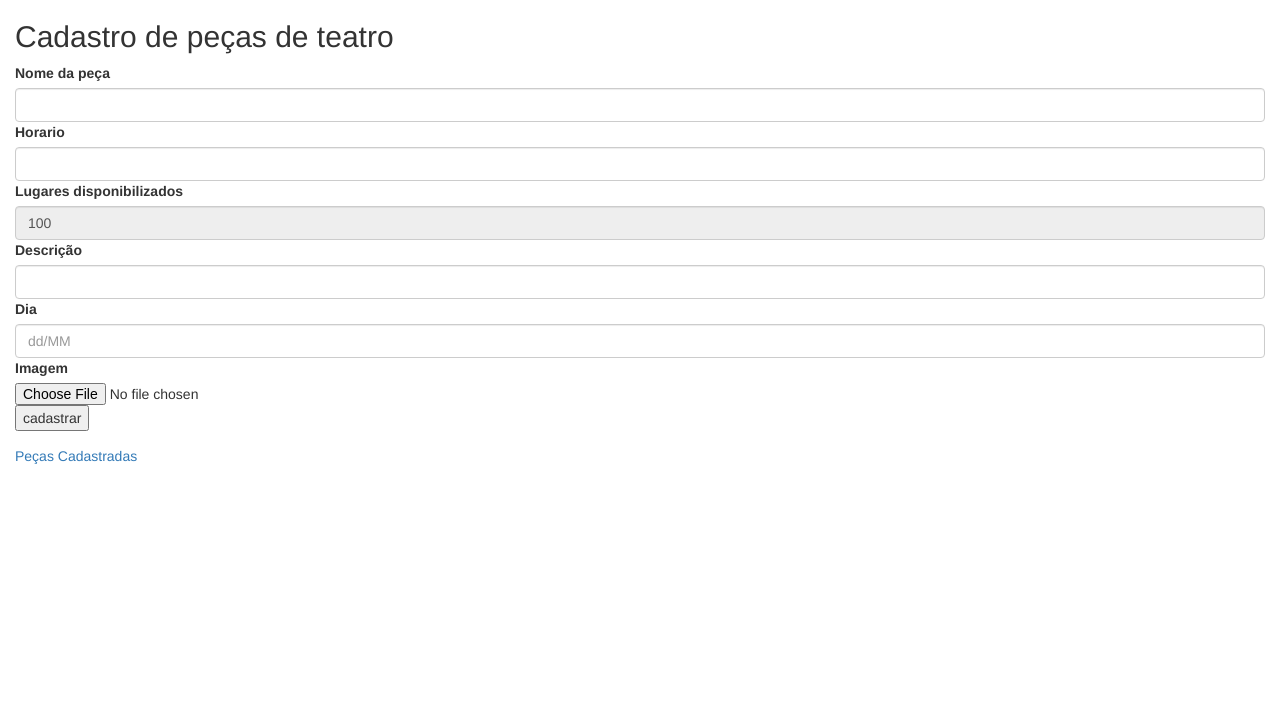
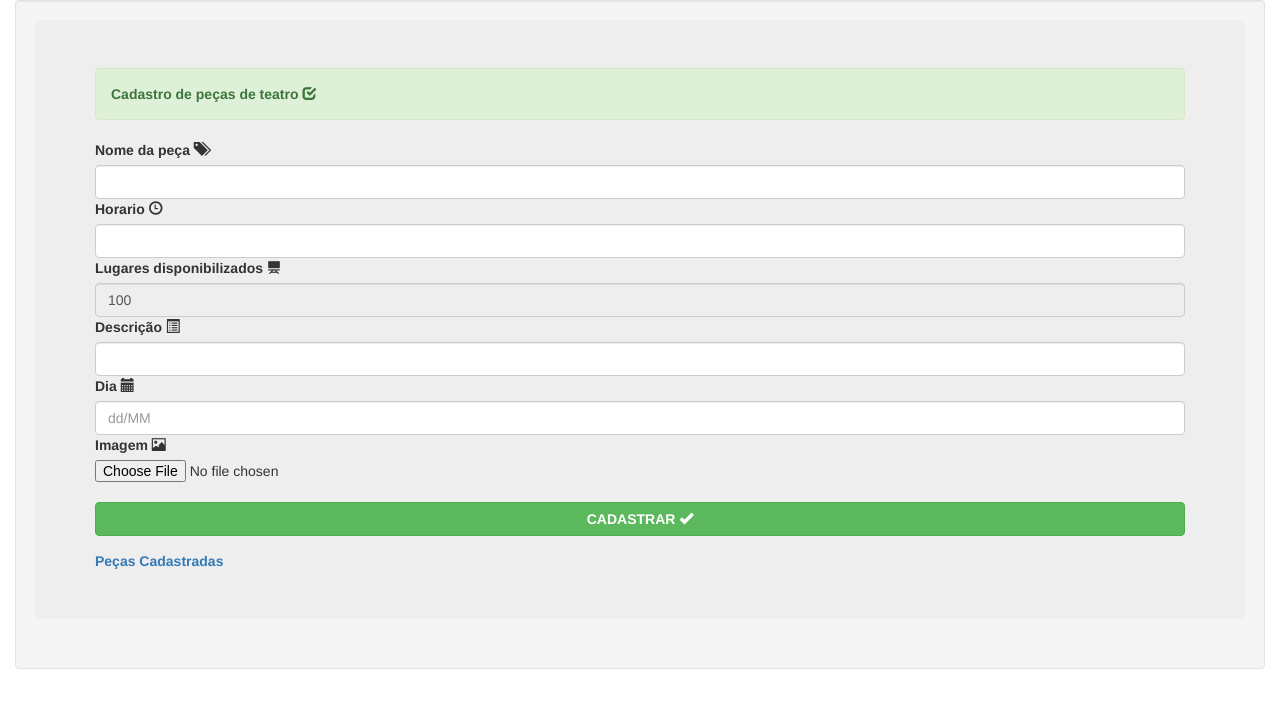
Before and after one commit to HigorSenna/ProjetoPHP, a PHP site: page /cadastrarPecasTeatro.php in a window 1280 px wide. Shown: the top 708 px of the page. Run offline with PHP 8.4, Linux system fonts and the light colour scheme.

Commit message:
Layout cadastro peças

```diff
--- a/pages/cadastrarPecasTeatro.php
+++ b/pages/cadastrarPecasTeatro.php
@@ -5,37 +5,46 @@
     <script src="/ProjetoPHP/estilos/bootstrap-3.3.6-dist/js/jquery-1.12.4.js"></script>
     <link rel="stylesheet" href="/ProjetoPHP/estilos/bootstrap-3.3.6-dist/css/bootstrap.min.css">
     <script src="/ProjetoPHP/estilos/bootstrap-3.3.6-dist/js/bootstrap.js"></script>
-    <title>Cadastro de pe�as</title>
+    <link rel="stylesheet" type="text/css" href="style.css">
+    <title>Cadastro de peças</title>
 </head>
 <body>
-    <div class="container-fluid">
-        <h2>Cadastro de peças de teatro</h2>
+<div class="container-fluid" id="containerFluidCadastrar">
+    <div class="well">
+        <div class="jumbotron">
+
+            <div class="alert alert-success" id="panels">
+                <strong>Cadastro de peças de teatro  <span class="glyphicon glyphicon-check"></span></strong>
+            </div>
+
             <div class="form-group">
                 <form action="/ProjetoPHP/Transacoes/cadastroPecaTeatro.php" method="POST" enctype="multipart/form-data">
-                <label>Nome da peça</label>
+                    <label>Nome da peça  <span class="glyphicon glyphicon-tags"></span></label>
                     <input type="text" name="nome" class="form-control" required="required"/>
 
-                <label>Horario</label>
+                    <label>Horario  <span class="glyphicon glyphicon-time"></span></label>
                     <input type="text" name="hora" class="form-control" required="required"/>
 
-                <label>Lugares disponibilizados</label>
+                    <label>Lugares disponibilizados  <span class="glyphicon glyphicon-blackboard"></span></label>
                     <input type="text" disabled="disabled" name="lugares" value="100" class="form-control"/>
 
-                <label>Descrição</label>
+                    <label>Descrição  <span class="glyphicon glyphicon-list-alt"></span></label>
                     <input type="text" name="descricao" name="descricao"  class="form-control" required="required"/>
 
-                <label>Dia</label>
+                    <label>Dia  <span class="glyphicon glyphicon-calendar"></span></label>
                     <input type="text"  name="data" placeholder="dd/MM" class="form-control" required="required"/>
 
-                <label>Imagem</label>
-                <input type="file" name="caminhoImagem" required="required"/>
+                    <label>Imagem  <span class="glyphicon glyphicon-picture"></span></label>
+                    <input type="file" name="caminhoImagem" required="required"/><br>
 
-                <input type="submit" value="cadastrar" />
+
+                    <button type="submit" class="btn btn-success btn-block" value="cadastrar"><strong>CADASTRAR  <span class="glyphicon glyphicon-ok"></span></strong></button>
                 </form>
             </div>
 
-        <a href="admVizualizarPecas.php">Peças Cadastradas </a>
+            <a href="admVizualizarPecas.php" id="pecasCadastradas"><strong>Peças Cadastradas</strong> </a>
             <!--<img src="../uploads/Desert.jpg">-->
+        </div>
     </div>
 </body>
 </html>
```
Lines whose indentation alone changed are shown as unchanged.
